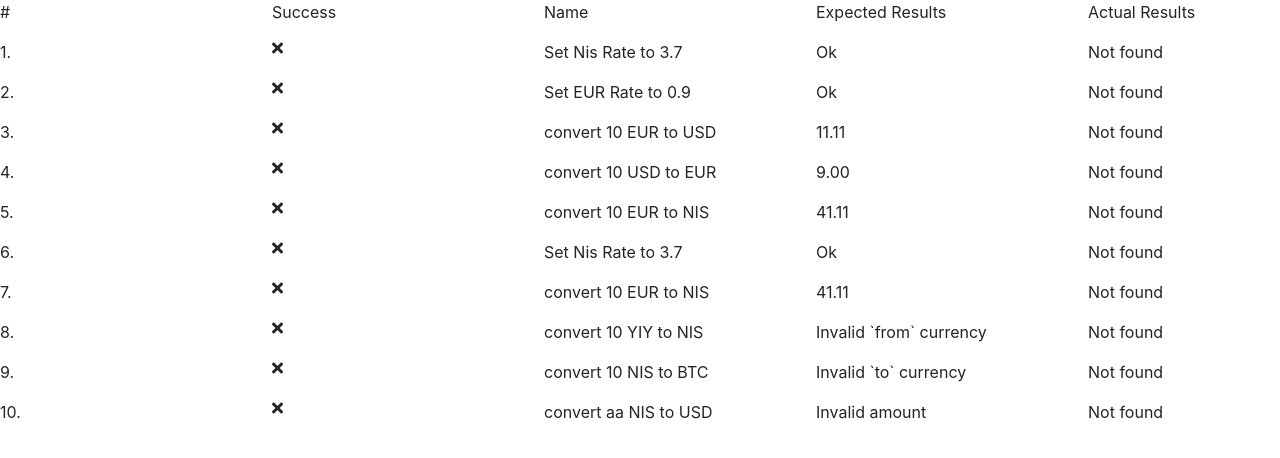
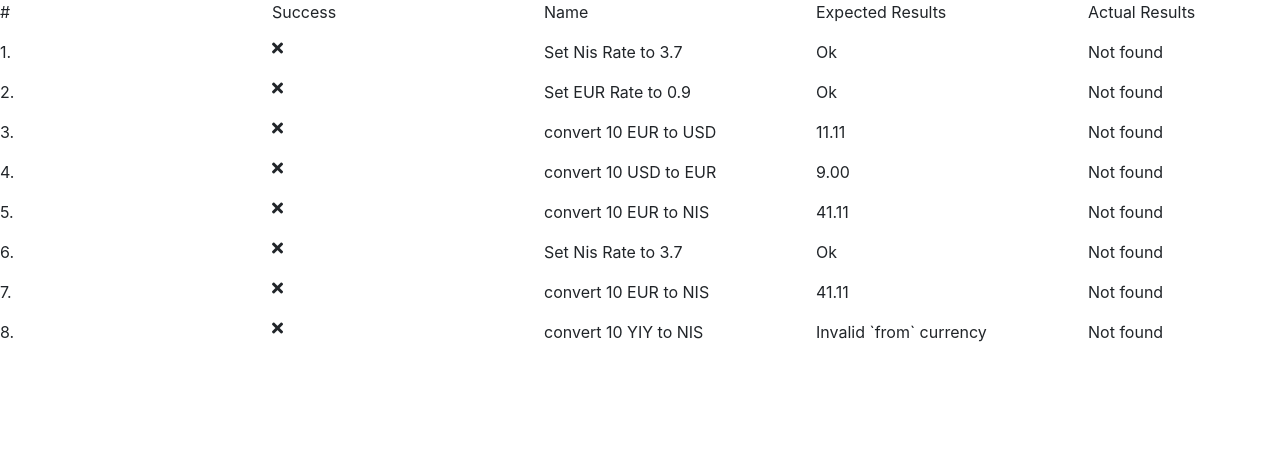
Before and after one commit to yeschef-challenges/currency-converter, a plain HTML site: page currency-challenge-test.html in a window 1280 px wide. Shown: the top 458 px of the page. Drawn offline with nearby package versions, Linux system fonts and the light colour scheme; no server answers.

Commit message:
Update currency-challenge-test.html

```diff
--- a/currency-challenge-test.html
+++ b/currency-challenge-test.html
@@ -99,25 +99,6 @@
                 },
                 expected: "Invalid `from` currency"
             });
-
-            addTest($(resultLineTemplate), {
-                name: "convert 10 NIS to BTC",
-                request: {
-                    url: "http://localhost:8080/convert/10/nis/btc",
-                    method: "get"
-                },
-                expected: "Invalid `to` currency"
-            });
-
-            addTest($(resultLineTemplate), {
-                name: "convert aa NIS to USD",
-                request: {
-                    url: "http://localhost:8080/convert/aa/nis/usd",
-                    method: "get"
-                },
-                expected: "Invalid amount"
-            });
-
         }
 
         function addTest(testBlockElement, testData) {
```
